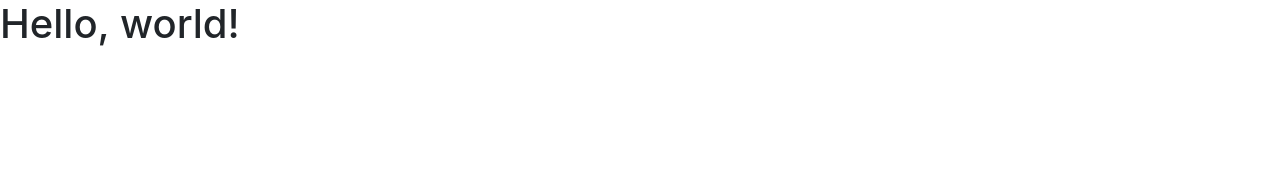
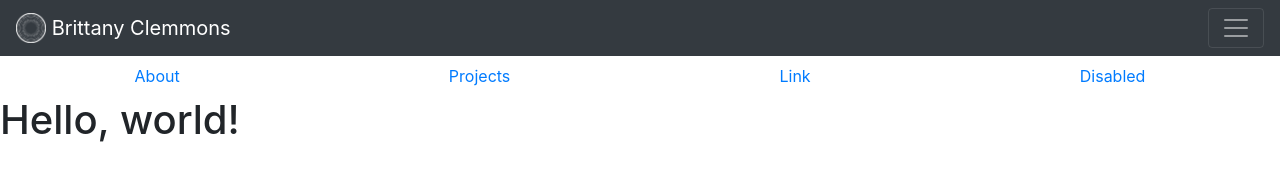
Before and after one commit to BrittanyClemmons/Portfolio, a plain HTML site: page about.html in a window 1280 px wide. Drawn offline with nearby package versions, Linux system fonts and the light colour scheme.

Commit message:
navbar progress 3

```diff
--- a/about.html
+++ b/about.html
@@ -11,6 +11,25 @@
     <title>About Me</title>
   </head>
   <body>
+    <header>
+      <nav class="navbar navbar-dark bg-dark">
+        <a class="navbar-brand" href="index.html">
+          <img src="images/Logo_Transparent.png" width="30" height="30" class="d-inline-block align-top" alt="Brittany Clemmons"
+            loading="lazy"> Brittany Clemmons
+        </a>
+        <button class="navbar-toggler" type="button" data-toggle="collapse" data-target="#navbarNav"
+          aria-controls="navbarNav" aria-expanded="false" aria-label="Toggle navigation">
+          <span class="navbar-toggler-icon"></span>
+        </button>
+      </nav>
+      <nav class="nav nav-pills nav-fill" id="navbarNav">
+        <a class="nav-item nav-link" href="about.html">About</a>
+        <a class="nav-item nav-link" href="projects.html">Projects</a>
+        <a class="nav-item nav-link" href="#">Link</a>
+        <a class="nav-item nav-link" href="#">Disabled</a>
+      </nav>
+    </header>
+
     <h1>Hello, world!</h1>
 
     <!-- Optional JavaScript -->
```
Also changed, not shown: index.html (+12 -21 lines), projects.html (+19 -0 lines).
